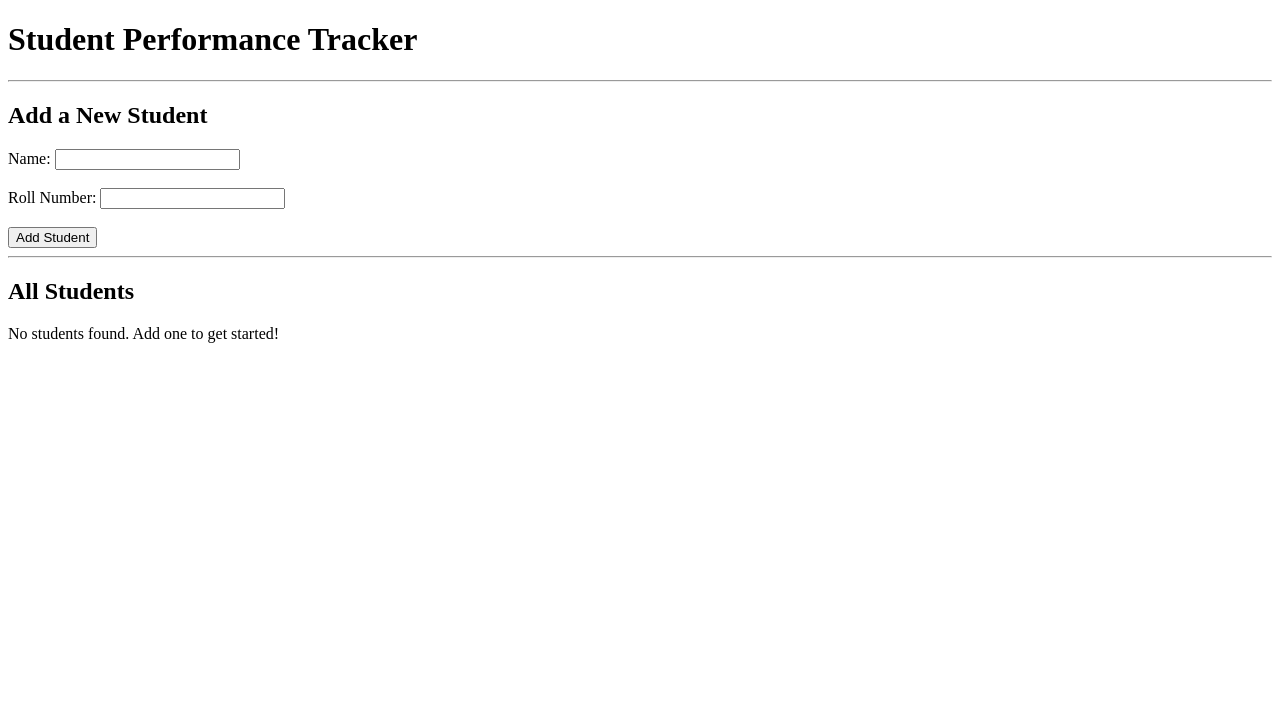
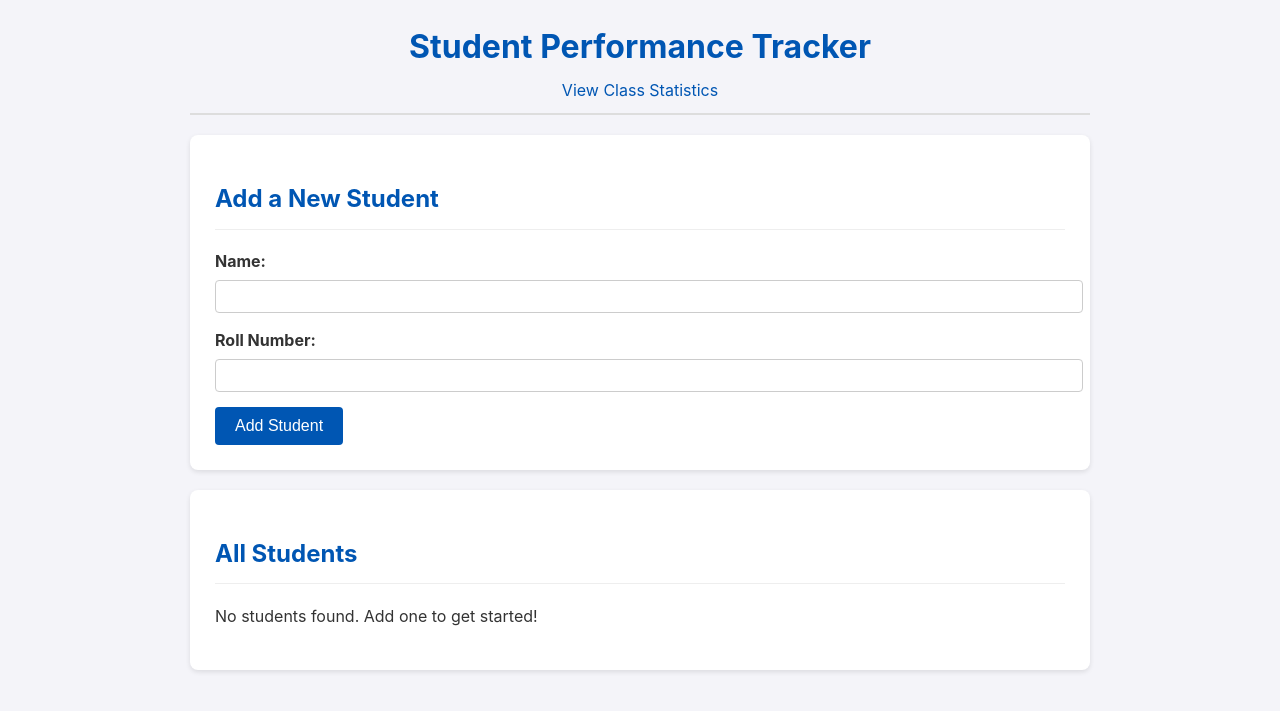
Before and after one commit to Dhiveej/student-performance-tracker, a Flask app: page / in a window 1280 px wide. Shown: the top 711 px of the page. Run offline with Flask 3, Linux system fonts and the light colour scheme.

Commit message:
Add link to statistics page

```diff
--- a/templates/index.html
+++ b/templates/index.html
@@ -2,32 +2,118 @@
 <html lang="en">
 <head>
     <meta charset="UTF-8">
-    <title>Student Tracker</title>
+    <meta name="viewport" content="width=device-width, initial-scale=1.0">
+    <title>Student Performance Tracker</title>
+    <style>
+        body {
+            font-family: -apple-system, BlinkMacSystemFont, "Segoe UI", Roboto, "Helvetica Neue", Arial, sans-serif;
+            line-height: 1.6;
+            color: #333;
+            max-width: 900px;
+            margin: 20px auto;
+            padding: 0 20px;
+            background-color: #f4f4f9;
+        }
+        .header {
+            text-align: center;
+            margin-bottom: 20px;
+            padding-bottom: 10px;
+            border-bottom: 2px solid #ddd;
+        }
+        .header h1 {
+            color: #0056b3;
+            margin-bottom: 5px;
+        }
+        .container {
+            background-color: #fff;
+            padding: 25px;
+            border-radius: 8px;
+            box-shadow: 0 2px 5px rgba(0,0,0,0.1);
+            margin-bottom: 20px;
+        }
+        h2 {
+            color: #0056b3;
+            border-bottom: 1px solid #eee;
+            padding-bottom: 10px;
+        }
+        a {
+            color: #0056b3;
+            text-decoration: none;
+        }
+        a:hover {
+            text-decoration: underline;
+        }
+        ul {
+            list-style-type: none;
+            padding: 0;
+        }
+        li {
+            padding: 10px;
+            border-bottom: 1px solid #eee;
+        }
+        li:last-child {
+            border-bottom: none;
+        }
+        form {
+            margin-top: 15px;
+        }
+        label {
+            display: block;
+            margin-bottom: 5px;
+            font-weight: bold;
+        }
+        input[type="text"] {
+            width: 100%;
+            padding: 8px;
+            margin-bottom: 15px;
+            border-radius: 4px;
+            border: 1px solid #ccc;
+        }
+        button {
+            display: inline-block;
+            padding: 10px 20px;
+            border: none;
+            background-color: #0056b3;
+            color: white;
+            border-radius: 4px;
+            cursor: pointer;
+            font-size: 16px;
+        }
+        button:hover {
+            background-color: #004494;
+        }
+    </style>
 </head>
 <body>
+
+    <div class="header">
         <h1>Student Performance Tracker</h1>
+        <a href="{{ url_for('class_statistics') }}">View Class Statistics</a>
+    </div>
 
-    <hr>
-
+    <div class="container">
         <h2>Add a New Student</h2>
         <form action="/add" method="post">
+            <div>
                 <label for="name">Name:</label>
                 <input type="text" id="name" name="name" required>
-        <br><br>
+            </div>
+            <div>
                 <label for="roll_number">Roll Number:</label>
                 <input type="text" id="roll_number" name="roll_number" required>
-        <br><br>
+            </div>
             <button type="submit">Add Student</button>
         </form>
-    <hr>
+    </div>
 
+    <div class="container">
         <h2>All Students</h2>
         {% if students %}
             <ul>
                 {% for student in students %}
                     <li>
-        <a href="{{ url_for('student_details', roll_number=student['roll_number']) }}">
-            {{ student['name'] }} (Roll No: {{ student['roll_number'] }})
+                        <a href="{{ url_for('student_details', roll_number=student.roll_number) }}">
+                            {{ student.name }} (Roll No: {{ student.roll_number }})
                         </a>
                     </li>
                 {% endfor %}
@@ -35,6 +121,7 @@
         {% else %}
             <p>No students found. Add one to get started!</p>
         {% endif %}
+    </div>
 
 </body>
 </html>
```
Lines whose indentation alone changed are shown as unchanged.
